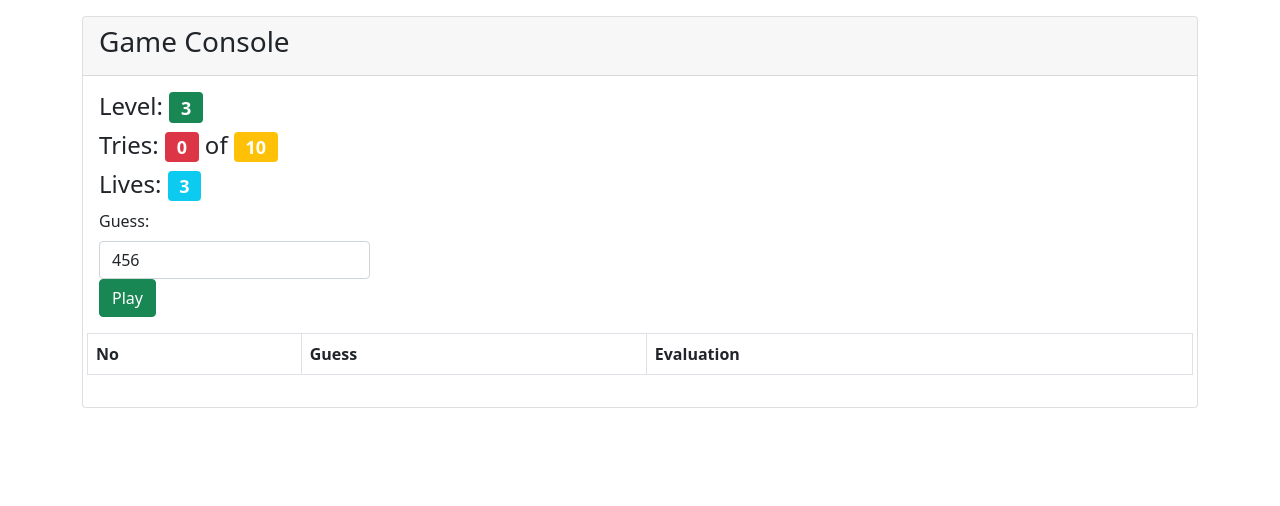
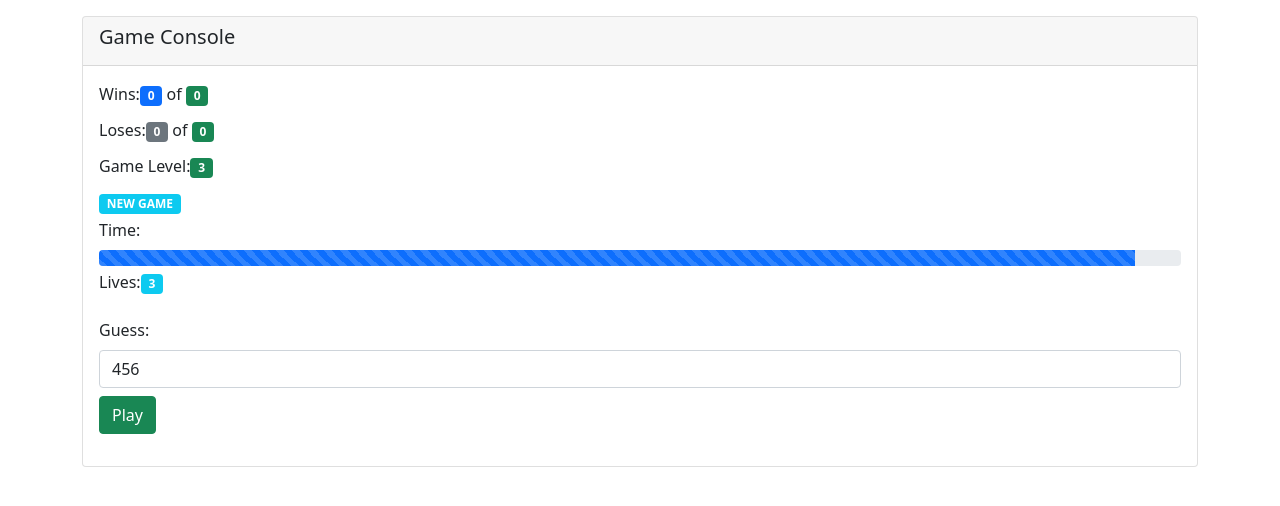
Before and after one commit to deepcloudlabs/dcl318-2022-jun-15, a Vue app in the folder mastermind-vue/: page / in a window 1280 px wide. Shown: the top 506 px of the page. Built offline with nearby package versions, Linux system fonts and the light colour scheme.

Commit message:
share the solution

```diff
--- /dev/null
+++ b/mastermind-vue/src/components/BootstrapBadge.vue
@@ -0,0 +1,14 @@
+<template>
+  <span :class="'badge '.concat(color)">{{ value }}</span>
+</template>
+
+<script>
+export default {
+  name: "BootstrapBadge",
+  props: ["value", "color"]
+}
+</script>
+
+<style scoped>
+
+</style>
--- /dev/null
+++ b/mastermind-vue/src/components/BootstrapCardHeader.vue
@@ -0,0 +1,17 @@
+<template>
+  <div class="card-header">
+    <h5 class="card-title">{{ header }}</h5>
+  </div>
+</template>
+
+<script>
+export default {
+  name: "BootstrapCardHeader",
+  props: ["header"]
+
+}
+</script>
+
+<style scoped>
+
+</style>
--- /dev/null
+++ b/mastermind-vue/src/components/BootstrapLabel.vue
@@ -0,0 +1,14 @@
+<template>
+  <label class="form-label card-text">{{ value }}</label>
+</template>
+
+<script>
+export default {
+  name: "BootstrapLabel",
+  props: ["value"]
+}
+</script>
+
+<style scoped>
+
+</style>
--- /dev/null
+++ b/mastermind-vue/src/components/BootstrapModalDialog.vue
@@ -0,0 +1,34 @@
+<template>
+  <div tabindex="-1" v-if="visible" class="modal fade show" role="dialog" style="display:block">
+    <div class="modal-dialog">
+      <div class="modal-content">
+        <div class="modal-header">
+          <h5 class="modal-title">{{ dialogTitle }}</h5>
+          <button type="button" class="btn-close" data-bs-dismiss="modal" aria-label="Close"></button>
+        </div>
+        <div class="modal-body">
+          <p>{{ dialogText }}</p>
+        </div>
+        <div class="modal-footer">
+          <button type="button" @click="closeDialog" class="btn btn-primary">Ok</button>
+        </div>
+      </div>
+    </div>
+  </div>
+</template>
+
+<script>
+export default {
+  name: "BootstrapModalDialog",
+  props: ["dialogText", "dialogTitle", "closeDialog", "visible"],
+  data: function (){
+    return {
+      showDialog: false
+    }
+  }
+}
+</script>
+
+<style scoped>
+
+</style>
--- /dev/null
+++ b/mastermind-vue/src/components/BootstrapProgressBar.vue
@@ -0,0 +1,28 @@
+<template>
+  <BootstrapLabel value="Time:" />
+  <div class="progress">
+    <div class="progress-bar progress-bar-animated progress-bar-striped"
+         role="progressbar"
+         aria-valuenow="0"
+         aria-valuemin="0"
+         aria-valuemax="16"
+         :style="{ 'width': value.toString().concat('%') }"></div>
+  </div>
+</template>
+
+<script>
+
+import BootstrapLabel from "./BootstrapLabel";
+
+export default {
+  components: {
+    BootstrapLabel
+  },
+  name: "BootstrapProgressBar",
+  props: ["value", "label"]
+}
+</script>
+
+<style scoped>
+
+</style>
--- /dev/null
+++ b/mastermind-vue/src/components/BootstrapTable.vue
@@ -0,0 +1,15 @@
+<template>
+  <table class="table table-hover table-striped">
+    <slot></slot>
+  </table>
+</template>
+
+<script>
+export default {
+  name: "BootstrapTable"
+}
+</script>
+
+<style scoped>
+
+</style>
--- /dev/null
+++ b/mastermind-vue/src/components/BootstrapTableHeader.vue
@@ -0,0 +1,18 @@
+<template>
+  <thead>
+  <tr>
+    <th v-for="header in headers" :key="header">{{ header }}</th>
+  </tr>
+  </thead>
+</template>
+
+<script>
+export default {
+  name: "BootstrapTableHeader",
+  props: ["headers"]
+}
+</script>
+
+<style scoped>
+
+</style>
--- a/mastermind-vue/src/components/MasterMind.vue
+++ b/mastermind-vue/src/components/MasterMind.vue
@@ -1,42 +1,62 @@
 <template>
   <p></p>
   <div class="container">
+    <BootstrapModalDialog :dialog-text="`You have already used the guess (${this.game.guess})!`"
+                          :close-dialog="closeDialog"
+                          :visible="isDialogVisible"
+                          dialog-title="Alert"></BootstrapModalDialog>
     <div class="card">
-      <div class="card-header">
-        <h3 class="card-title">Game Console</h3>
-      </div>
+      <BootstrapCardHeader header="Game Console"/>
       <div class="card-body">
-        <div class="row">
-          <h4>Level: <span class="badge bg-success">{{ game.level }}</span></h4>
-          <h4>Tries: <span class="badge bg-danger">{{ game.tries }}</span> of <span
-              class="badge bg-warning">{{ game.maxTries }}</span></h4>
-          <h4>Lives: <span class="badge bg-info">{{ game.lives }}</span></h4>
+        <div class="mb-1">
+          <BootstrapLabel value="Wins:"/>
+          <BootstrapBadge color="badge bg-primary" :value="statistics.wins"/>
+          of
+          <BootstrapBadge color="bg-success" :value="total"/>
         </div>
-        <div class="col-md-3">
-          <label class="form-label" for="guess">Guess:</label>
-          <input type="text" class="form-control" v-model="game.guess">
-          <button class="btn btn-success"
-                  @click="play">Play
-          </button>
+        <div class="mb-1">
+          <BootstrapLabel value="Loses:"/>
+          <BootstrapBadge color="bg-secondary" :value="statistics.loses"/>
+          of
+          <BootstrapBadge color="bg-success" :value="total"/>
+        </div>
+        <div class="mb-1">
+          <BootstrapLabel value="Game Level:"/>
+          <BootstrapBadge color="bg-success" :value="game.level"/>
+        </div>
+        <div class="mb-1" v-if="game.tries === 0">
+          <BootstrapBadge color="bg-info" value="NEW GAME"/>
+        </div>
+        <div class="mb-1" v-if="game.tries > 0">
+          <BootstrapLabel value="Tries:"/>
+          <BootstrapBadge color="bg-danger" :value="game.tries"/>
+          of
+          <BootstrapBadge color="bg-warning" :value="game.maxTries"/>
+        </div>
+        <div class="mb-1">
+          <BootstrapProgressBar :value="game.counter"/>
+        </div>
+        <div class="mb-3">
+          <BootstrapLabel value="Lives:"/>
+          <BootstrapBadge color="badge bg-info" :value="game.lives"/>
+        </div>
+        <div class="mb-3">
+          <label class="form-label card-text mb-2" for="guess">Guess:</label>
+          <input type="text" class="form-control mb-2" v-model="game.guess">
+          <button class="btn btn-success" @click="play">Play</button>
         </div>
         <p></p>
-        <div class="row">
-          <table class="table table-bordered table-hover table-striped">
-            <thead>
-            <tr>
-              <th>No</th>
-              <th>Guess</th>
-              <th>Evaluation</th>
-            </tr>
-            </thead>
+        <div class="mb-3">
+          <BootstrapTable v-if="game.moves.length > 0">
+            <BootstrapTableHeader :headers="['Move No', 'Guess', 'Evaluation']"></BootstrapTableHeader>
             <tbody>
-            <tr v-for="move in game.moves" :key="move.guess">
-              <td></td>
+            <tr v-for="(move,index) in game.moves" :key="move.guess">
+              <td>{{ index + 1 }}</td>
               <td>{{ move.guess }}</td>
-              <td>{{ move.evaluation }}</td>
+              <td><MasterMindEvaluation :move="move"></MasterMindEvaluation></td>
             </tr>
             </tbody>
-          </table>
+          </BootstrapTable>
         </div>
       </div>
     </div>
@@ -44,11 +64,37 @@
 </template>
 <script>
 import Move from "@/model/move";
+import BootstrapBadge from "@/components/BootstrapBadge";
+import BootstrapLabel from "@/components/BootstrapLabel";
+import BootstrapProgressBar from "@/components/BootstrapProgressBar";
+import BootstrapTable from "@/components/BootstrapTable";
+import BootstrapTableHeader from "@/components/BootstrapTableHeader";
+import BootstrapCardHeader from "@/components/BootstrapCardHeader";
+import MasterMindEvaluation from "@/components/MasterMindEvaluation";
+import BootstrapModalDialog from "@/components/BootstrapModalDialog";
 
 export default {
   name: 'MasterMind',
+  components: {
+    BootstrapModalDialog,
+    BootstrapCardHeader, MasterMindEvaluation,
+    BootstrapTableHeader, BootstrapProgressBar, BootstrapLabel, BootstrapBadge, BootstrapTable
+  },
   props: {},
+  mounted() {
+    this.game.secret = this.createSecret();
+    this.timer = setInterval(this.countdown, 1000);
+  },
+  unmounted() {
+    clearInterval(this.timer);
+  },
   methods: {
+    showDialog(){
+      this.isDialogVisible= true;
+    },
+    closeDialog(){
+      this.isDialogVisible= false;
+    },
     evaluateMove() {
       let guessAsString = this.game.guess.toString();
       let secretAsString = this.game.secret.toString();
@@ -69,13 +115,21 @@ export default {
       return new Move(this.game.guess, perfectMatch, partialMatch);
     },
     play() {
+      if (this.game.moves.some( move => Number(this.game.guess) === Number(move.guess) )){
+        this.showDialog();
+        return;
+      }
       this.game.tries++;
       if (Number(this.game.secret) === Number(this.game.guess)) {
         this.game.level++;
+        this.game.maxTries += 2;
+        this.game.lives++;
+        this.statistics.wins++;
         this.initGame();
       } else {
         if (this.game.tries >= this.game.maxTries) {
           this.game.lives--;
+          this.statistics.loses++;
           if (this.game.lives === 0) {
             //TODO: player loses!
           } else {
@@ -86,6 +140,18 @@ export default {
         }
       }
     },
+    countdown() {
+      this.game.counter--;
+      if (this.game.counter <= 0) {
+        this.statistics.loses++;
+        this.game.lives--;
+        if (this.game.lives <= 0) {
+          // TODO: player loses the game
+        } else {
+          this.initGame();
+        }
+      }
+    },
     getRandomDigit(min, max) {
       return Math.floor(Math.random() * (max - min + 1)) + min;
     },
@@ -93,6 +159,7 @@ export default {
       this.game.tries = 0;
       this.game.secret = this.createSecret();
       this.game.moves = [];
+      this.game.counter = 100;
     },
     createSecret() {
       let digits = []; // [5, 4, 9]
@@ -102,7 +169,13 @@ export default {
         if (digits.includes(digit)) continue;
         digits.push(digit);
       }
+      console.log(digits);
       return digits.reduce((s, d) => 10 * s + d, 0); // 549
+    }
+  },
+  computed: {
+    total() {
+      return this.statistics.wins + this.statistics.loses;
     }
   },
   data: function () {
@@ -114,16 +187,17 @@ export default {
         tries: 0,
         lives: 3,
         maxTries: 10,
-        moves: []
+        moves: [],
+        counter: 100
       },
       statistics: {
         wins: 0,
         loses: 0
-      }
+      },
+      isDialogVisible: false
     }
   }
 }
 </script>
-<!-- Add "scoped" attribute to limit CSS to this component only -->
 <style scoped>
 </style>
--- /dev/null
+++ b/mastermind-vue/src/components/MasterMindEvaluation.vue
@@ -0,0 +1,21 @@
+<template>
+  <BootstrapBadge color="bg-danger" v-if="move.partial > 0" :value="move.partial"/>
+  <BootstrapBadge color="bg-success" v-if="move.perfect > 0" :value="move.perfect"/>
+  <BootstrapBadge color="bg-warning" v-if="move.perfect === 0 && move.partial === 0" value="NO MATCH"/>
+</template>
+
+<script>
+import BootstrapBadge from "@/components/BootstrapBadge";
+
+export default {
+  components: {
+    BootstrapBadge
+  },
+  name: "MasterMindEvaluation",
+  props: ["move"]
+}
+</script>
+
+<style scoped>
+
+</style>
--- a/mastermind-vue/src/model/move.js
+++ b/mastermind-vue/src/model/move.js
@@ -4,6 +4,7 @@ export default class Move {
         this.partial = partial;
         this.perfect = perfect;
         this.evaluation = "";
+
         if (perfect === 0 && partial === 0)
             this.evaluation = "No Match";
         else {
```
